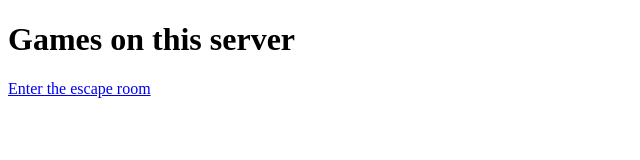
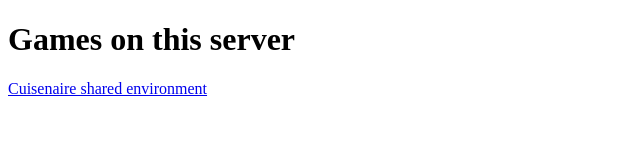
Before and after one commit to og280cm/shiftbase, a website: page public/index.html in a window 1280 px wide. Shown: the full height of the page, 0-640 px from the left. Drawn offline with nearby package versions, Linux system fonts and the light colour scheme.

Commit message:
changed index page link

```diff
--- a/public/index.html
+++ b/public/index.html
@@ -24,7 +24,7 @@
 </div>
  -->
 <div class="link">
-  <a href="nscape">Enter the escape room</a>
+  <a href="cuisenaire">Cuisenaire shared environment</a>
 </div>
 
 <script>
```
